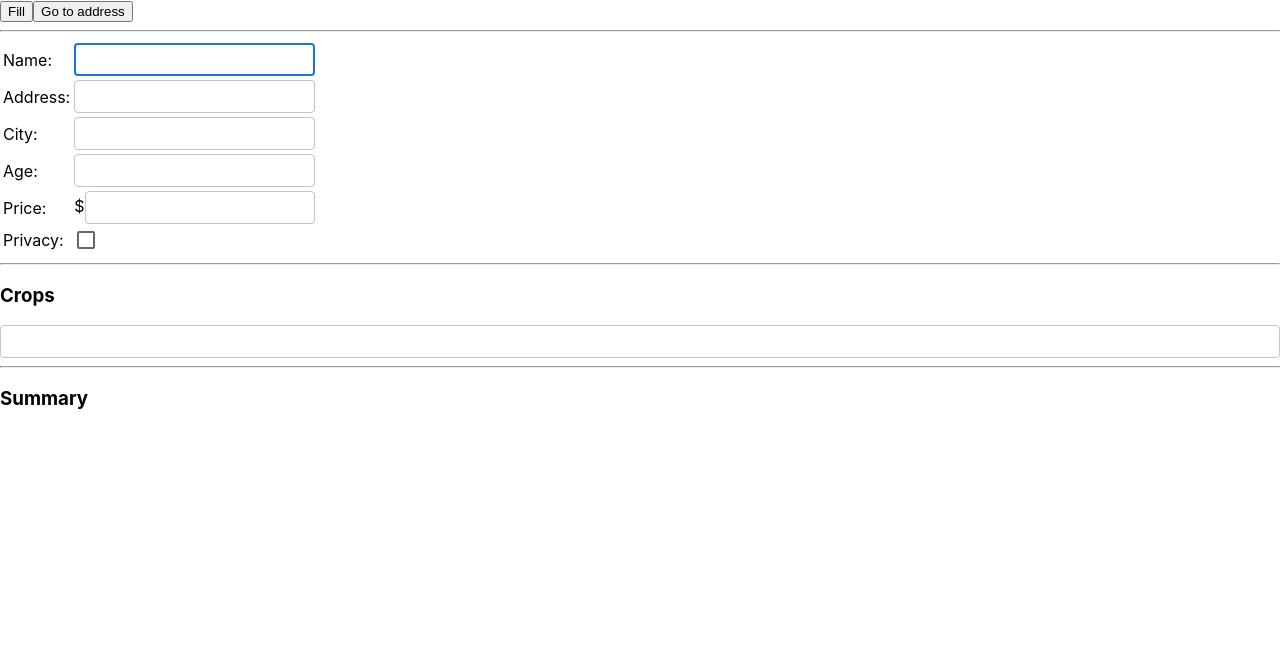
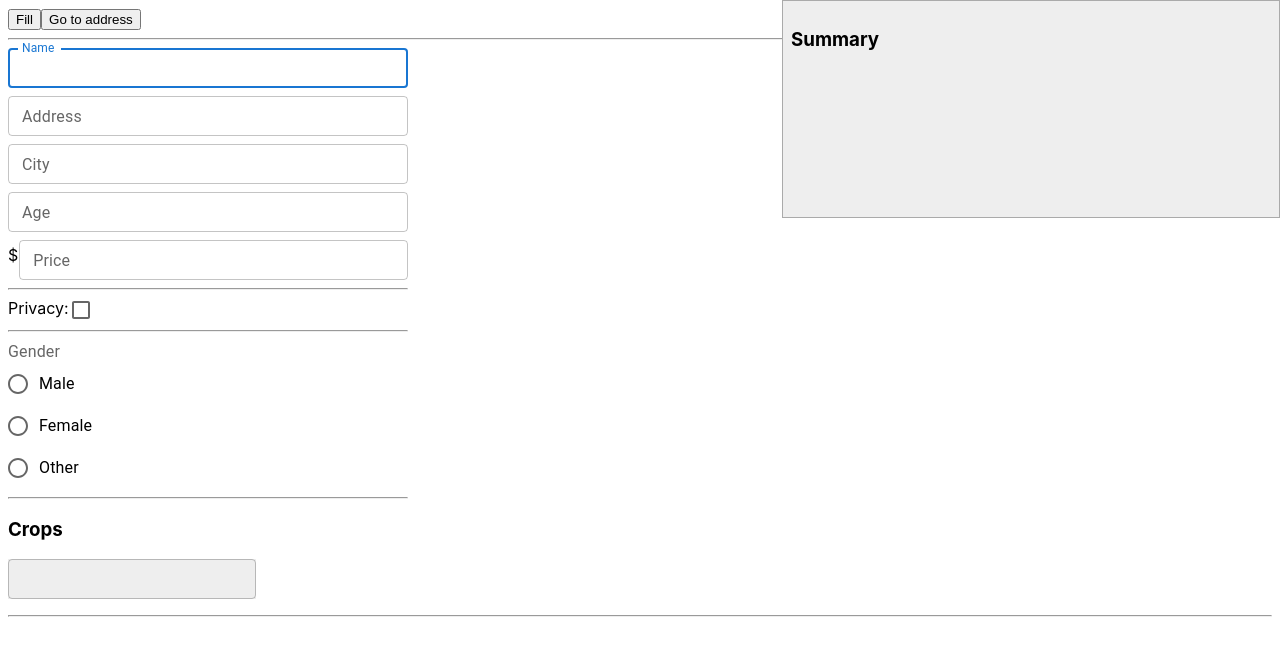
Before and after one commit to rickhitchcock/redux-app, a React (Create React App) app: page / in a window 1280 px wide. Shown: the top 656 px of the page. Built offline with nearby package versions, Linux system fonts and the light colour scheme.

Commit message:
radiogroup, styling, ...

```diff
--- a/src/App.css
+++ b/src/App.css
@@ -7,3 +7,17 @@ input[type="number"]::-webkit-inner-spin-button {
 input[type="number"] {
   -moz-appearance: textfield;
 }
+
+body {
+  margin: 0.5em;
+}
+
+#Summary {
+  position: fixed;
+  top: 0;
+  right: 0;
+  width: 30em;
+  background: #eee;
+  padding: 0.5em;
+  border: 1px solid #aaa;
+}
--- a/src/App.js
+++ b/src/App.js
@@ -9,19 +9,25 @@ import './App.css';
 const Summary = () => {
   console.log('Render: Summary');
 
-  const name    = useSelector(get.name);
-  const address = useSelector(get.address);
-  const city    = useSelector(get.city);
-  const age     = useSelector(get.age);
-  const crops   = useSelector(get.crops);
+  const name      = useSelector(get.name);
+  const address   = useSelector(get.address);
+  const city      = useSelector(get.city);
+  const age       = useSelector(get.age);
+  const gender    = useSelector(get.gender);
+  const privacy   = useSelector(get.privacy);
+  const $price    = useSelector(get.$price);
+  const crops     = useSelector(get.crops);
 
   return (
-    <div>
+    <div id="Summary">
       <h3>Summary</h3>
       {name}<br/>
       {address}<br/>
       {city}<br/>
       {age}<br/>
+      {gender}<br/>
+      {$price}<br/>
+      {privacy ? 'Private' : ''}<br/>
       {crops.map(crop => crop).join(', ')}
     </div>
   )
@@ -50,6 +56,7 @@ const Crops = () => {
         index={crops.length}
         key={crops.length}
         immediate
+        style={{background: '#eee'}}
       />
     </>
   )
@@ -74,43 +81,30 @@ const App = () => {
       </button>
 
       <button
-        onClick={() => {
-          dispatch(set.focus('address'));
-        }}
+        onClick={() => dispatch(set.focus('address'))}
       >
         Go to address
       </button>
       <hr/>
-      <form immediate="true">
-        <table>
-          <tbody>
-            <tr>
-              <td>Name:</td>
-              <td><Input id="name" immediate autoFocus /></td>
-            </tr>
-            <tr>
-              <td>Address:</td>
-              <td><Input id="address" /></td>
-            </tr>
-            <tr>
-              <td>City:</td>
-              <td><Input id="city" /></td>
-            </tr>
-            <tr>
-              <td>Age:</td>
-              <td><Input id="age" /></td>
-            </tr>
-            <tr>
-              <td>Price:</td>
-              <td><Input id="$price" /></td>
-            </tr>
-            <tr>
-              <td>Privacy:</td>
-              <td><Input id="privacy" /></td>
-            </tr>
-          </tbody>
-        </table>
+      <form style={{width: '25rem'}}>
+        <Input id="name"     label="Name"    fullWidth immediate autoFocus/>
+        <Input id="address"  label="Address" fullWidth />
+        <Input id="city"     label="City"    fullWidth />
+        <Input id="age"      label="Age"     fullWidth />
+        <Input id="$price"   label="Price"   fullWidth />
+        <hr/>
+        <label>
+          Privacy:
+          <Input id="privacy"  label="Privacy"  />
+        </label>
+        <hr/>
 
+        <Input
+          id="gender"
+          label="Gender"
+          options={['Male', 'Female', 'Other']}
+          type="radio"
+        />
         <hr/>
         <Crops />
       </form>
--- a/src/components/Inputs.js
+++ b/src/components/Inputs.js
@@ -6,7 +6,11 @@ import {
   Autocomplete as MUIAutocomplete,
   TextField,
   Radio,
-  Checkbox
+  RadioGroup,
+  FormControlLabel,
+  Checkbox,
+  FormLabel,
+
 } from '@mui/material';
 
 import React from 'react';
@@ -31,7 +35,7 @@ const keyPress = (event) => {
   }
 } // keyPress
 
-const Input = ({type, id, index, value, onInput, style, context, immediate, ...props}) => {
+const Input = ({type, name, id=name, index, value, onInput, context, immediate, ...props}) => {
   console.log(`Render: Input ${id}`);
 
   const dispatch = useDispatch();
@@ -124,13 +128,39 @@ const Input = ({type, id, index, value, onInput, style, context, immediate, ...p
     }
   }
 
+  if (type === 'radio' && props.options) {
     return (
-    type === 'radio' ?
+      <>
+        <FormLabel>{props.label}</FormLabel>
+        <RadioGroup>
+          {props.options.map((option, i) => (
+            <FormControlLabel
+              value={option}
+              control={<Radio />}
+              label={option}
+              key={option}
+              checked={option === value}
+              onChange={(e) => {
+                change(e.target.value);
+                update(e.target.value);
+                if (onInput) {
+                  onInput(e);
+                }
+              }}
+            />
+          ))}
+        </RadioGroup>
+      </>
+    )
+  } else {
+    return (
+      type === 'radio' || name ?
         <Radio
           {...props}
           id={id}
+          name={name}
           checked={val === value}
-        value={v}
+          value={value}
           style={{padding: 0}}
           onChange={(e) => {
             change(e.target.value);
@@ -163,13 +193,15 @@ const Input = ({type, id, index, value, onInput, style, context, immediate, ...p
             id={id}
             value={v === undefined ? '' : v}  // https://github.com/facebook/react/issues/6222
 
+            size="small"
+
             type={type === 'dollar' ? 'number' : type || 'text'}
 
-          fullWidth
-
             sx={{
-            paddingLeft:  type === 'dollar' ? '0.7rem' : 0,
+              display: props.fullWidth ? 'block' : 'span',
+              paddingLeft: type === 'dollar' ? '0.7rem' : 0,
               boxSizing: 'border-box',
+              marginBottom: 1,
             }}
 
             variant={props.variant || 'outlined'}
@@ -178,10 +210,13 @@ const Input = ({type, id, index, value, onInput, style, context, immediate, ...p
               role: 'presentation',
               autoComplete: 'off',
               style: {
-              padding: 5,
-              background: 'white'
+                zpadding: 5,
+                background: 'white',
+                ...props.style
               },
             }}
+
+            InputLabelProps={{ style: { marginLeft: type === 'dollar' ? '0.7em' : 0} }}
 
             ref={focusRef}
 
@@ -217,6 +252,7 @@ const Input = ({type, id, index, value, onInput, style, context, immediate, ...p
           />
         </>
     )
+  }
 } // Input
 
 const Autocomplete = ({id, index, options, value, onInput, isOptionEqualToValue, onInputChange, groupBy, renderInput, getOptionLabel, autoComplete, includeInputInList, filterSelectedOptions, onChange, context, ...props}) => {
--- a/src/store/store.js
+++ b/src/store/store.js
@@ -10,6 +10,7 @@ const initialState = {
   age: undefined,
   $price: undefined,
   crops: [],
+  gender: '',
 };
 
 const sets = {};
```
Lines whose indentation alone changed are shown as unchanged.
